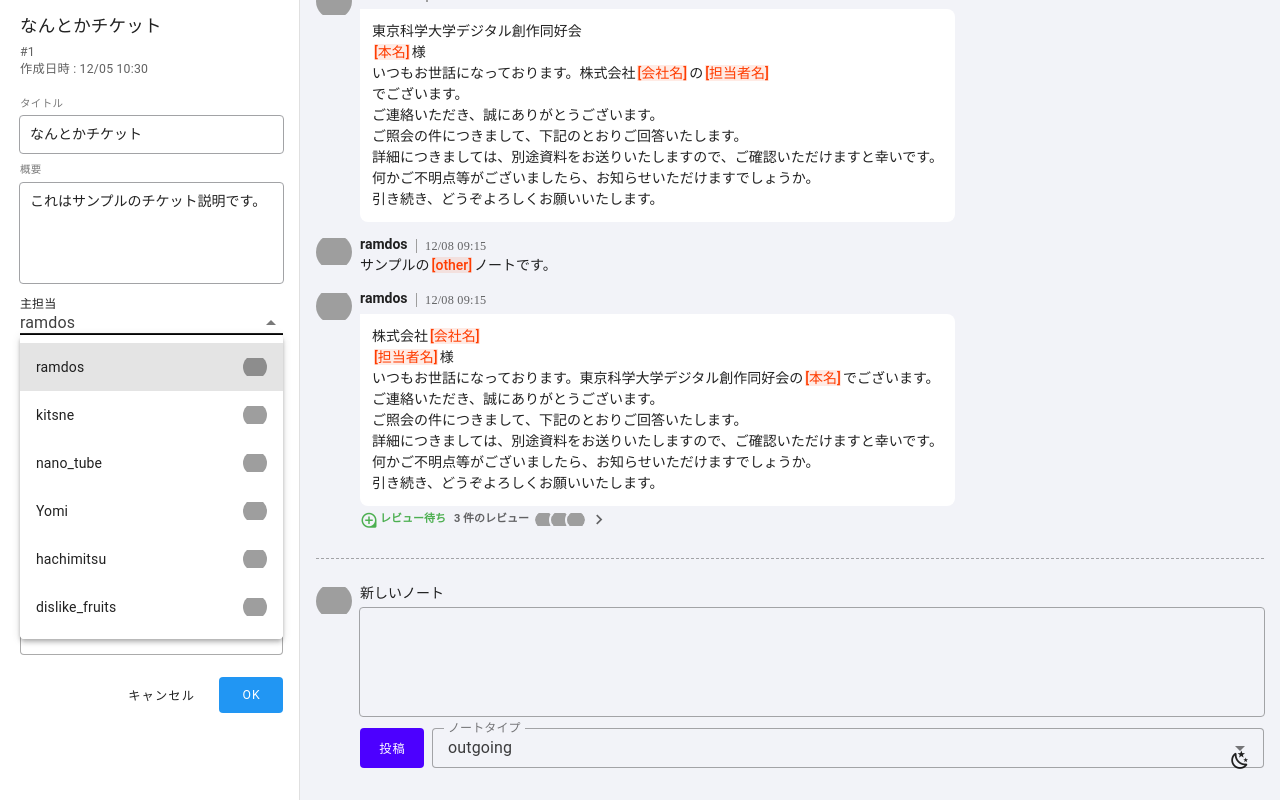
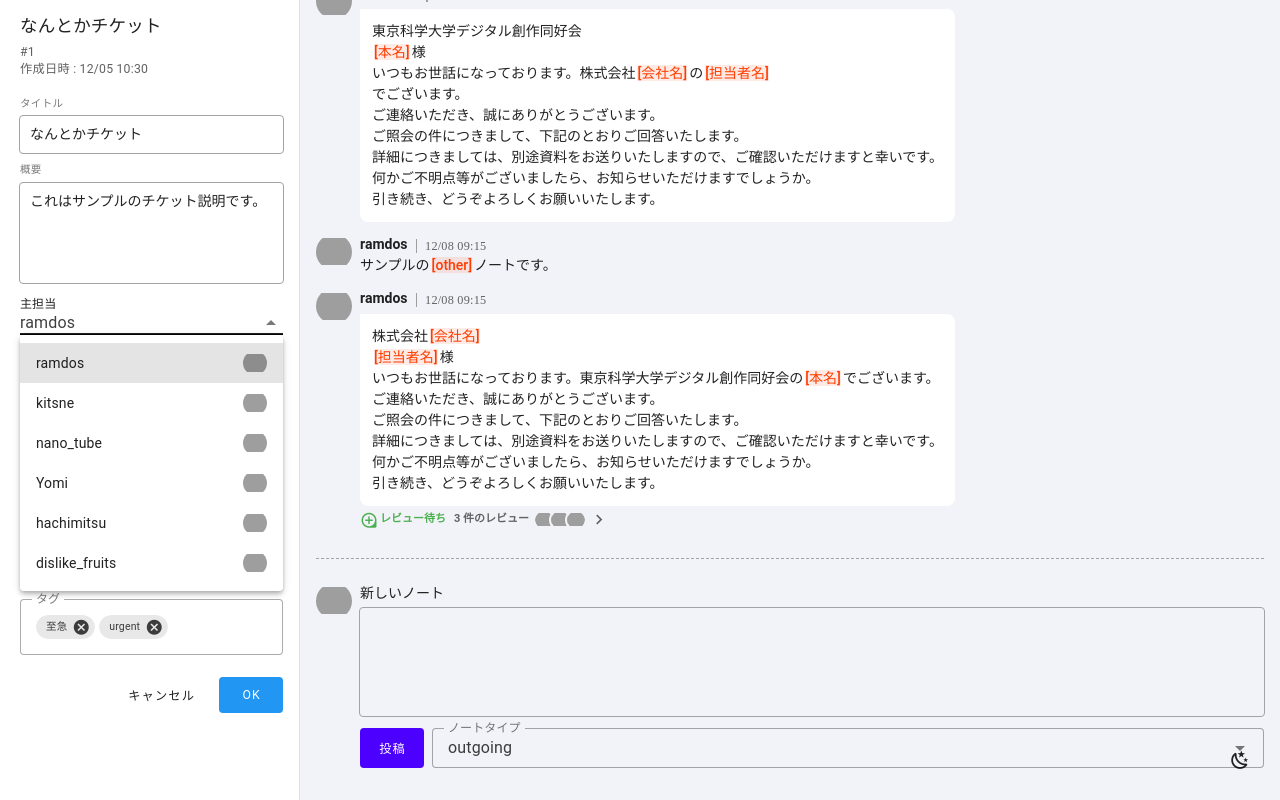
Before and after one commit to traP-jp/anshin-techo-frontend, a Vue app: page /ticket/1 in a window 1280 px wide. Both pictures are taken after a click on the button 271 px from the left and 322 px from the top of the page. Built offline with nearby package versions, Linux system fonts and the light colour scheme; grey boxes are pictures that could not be loaded; a web font is replaced by a local one.

Commit message:
サイドバーの選択 UI を修正

```diff
--- a/src/components/ticket/TicketSideBar.vue
+++ b/src/components/ticket/TicketSideBar.vue
@@ -3,7 +3,7 @@ import { ref } from 'vue'
 import SpoilerEditorWrapper from '@/components/shared/SpoilerEditorWrapper.vue'
 import UserIcon from '@/components/shared/UserIcon.vue'
 import { getDateRepresentation, getDateDayString } from '@/utils/date'
-import { TicketStatusList } from '@/types'
+import { TicketStatusList, TicketStatusMap } from '@/types'
 import { dummyUserIds } from '@/dummy'
 const props = defineProps<{ ticket: Ticket }>()
 
@@ -51,7 +51,7 @@ const tags = ref<string[]>(props.ticket.tags)
           class="mb-3"
         >
           <template #item="{ item, props: itemProps }">
-            <v-list-item v-bind="itemProps">
+            <v-list-item v-bind="itemProps" :class="$style.listItem">
               <template #title>
                 <div class="d-flex flex-row align-center justify-space-between">
                   <div>{{ item.raw }}</div>
@@ -76,7 +76,7 @@ const tags = ref<string[]>(props.ticket.tags)
             <user-icon :id="item.raw" :size="24" />
           </template>
           <template #item="{ item, props: itemProps }">
-            <v-list-item v-bind="itemProps">
+            <v-list-item v-bind="itemProps" :class="$style.listItem">
               <template #title>
                 <div class="d-flex align-center justify-space-between">
                   <div class="d-flex align-center">
@@ -108,7 +108,7 @@ const tags = ref<string[]>(props.ticket.tags)
             <user-icon :id="item.raw" :size="24" />
           </template>
           <template #item="{ item, props: itemProps }">
-            <v-list-item v-bind="itemProps">
+            <v-list-item v-bind="itemProps" :class="$style.listItem">
               <template #title>
                 <div class="d-flex align-center justify-space-between">
                   <div class="d-flex align-center">
@@ -147,7 +147,20 @@ const tags = ref<string[]>(props.ticket.tags)
           :items="TicketStatusList"
           variant="underlined"
           density="compact"
-        />
+        >
+          <template #item="{ item, props: itemProps }">
+            <v-list-item v-bind="itemProps" :class="$style.listItem">
+              <template #title>
+                <div class="d-flex flex-row align-center justify-space-between">
+                  <div>{{ TicketStatusMap[item.raw].label }}</div>
+                  <v-icon :color="TicketStatusMap[item.raw].color" size="large" class="ml-2">
+                    {{ TicketStatusMap[item.raw].icon }}
+                  </v-icon>
+                </div>
+              </template>
+            </v-list-item>
+          </template></v-select
+        >
 
         <!-- タグ -->
         <v-combobox v-model="tags" label="タグ" multiple chips closable-chips variant="outlined" />
@@ -172,4 +185,9 @@ const tags = ref<string[]>(props.ticket.tags)
 .due :global(input) {
   cursor: pointer !important;
 }
+
+.listItem {
+  min-height: 0px !important;
+  height: 40px !important;
+}
 </style>
```
